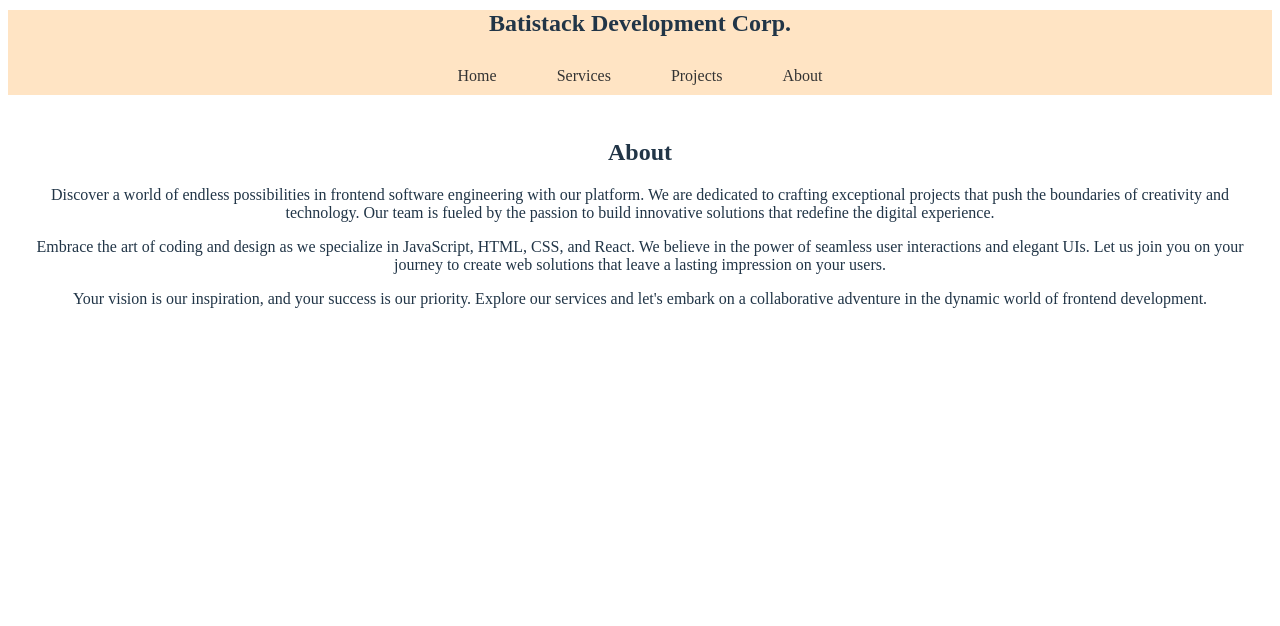
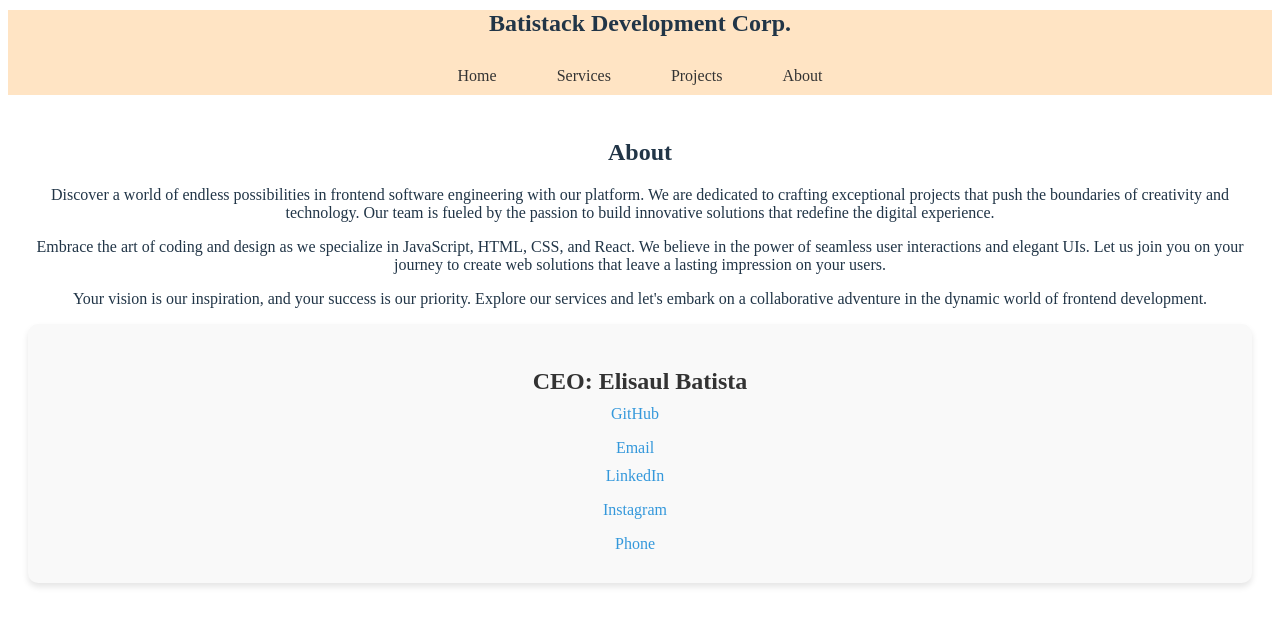
Before and after one commit to Batista0523/Batistack-Web, a React (Vite) app: page /about in a window 1280 px wide. Shown: the top 626 px of the page. Built offline with nearby package versions, Linux system fonts and the light colour scheme.

Commit message:
added more about

```diff
--- a/package.json
+++ b/package.json
@@ -11,6 +11,7 @@
   },
   "dependencies": {
     "axios": "^1.5.0",
+    "font-awesome": "^4.7.0",
     "react": "^18.2.0",
     "react-dom": "^18.2.0",
     "react-router-dom": "^6.16.0"
--- a/src/components/About.jsx
+++ b/src/components/About.jsx
@@ -1,5 +1,4 @@
 import React from "react";
-import { Link } from "react-router-dom";
 import "./about.css";
 
 const About = () => {
@@ -24,6 +23,40 @@ const About = () => {
         Explore our services and let's embark on a collaborative adventure in
         the dynamic world of frontend development.
       </p>
+      <div className="ceo-info">
+        <h3>CEO: Elisaul Batista</h3>
+        <a
+          href="https://github.com/Batista0523"
+          target="_blank"
+          rel="noopener noreferrer"
+        >
+          GitHub
+        </a>
+        <p>
+         {" "}
+          <a href="mailto:elisaulbatista@pursuit.org">
+            Email
+          </a>
+        </p>
+        <a
+          href="https://www.linkedin.com/in/elisaul-batista/"
+          target="_blank"
+          rel="noopener noreferrer"
+        >
+          LinkedIn
+        </a>
+        <p>
+      <a href="https://instagram.com/bati.stack?igshid=MzMyNGUyNmU2YQ==" target="_blank" rel="noopener noreferrer">
+          <i className="fab fa-instagram"></i> Instagram
+        </a>
+      </p>
+        <p>
+   {" "}
+    <a href="tel:+19295572527">
+     Phone
+    </a>
+  </p>
+      </div>
     </div>
   );
 };
--- a/src/components/about.css
+++ b/src/components/about.css
@@ -40,6 +40,36 @@
     color: #333;
 }
 
+.ceo-info {
+    background-color: #f9f9f9;
+    padding: 20px;
+    border-radius: 10px;
+    box-shadow: 0 4px 6px rgba(0, 0, 0, 0.1);
+    text-align: center;
+  }
+
+  .ceo-info h3 {
+    font-size: 24px;
+    font-weight: bold;
+    margin-bottom: 10px;
+    color: #333;
+  }
+
+  .ceo-info p {
+    margin-bottom: 10px;
+  }
+
+  .ceo-info a {
+    text-decoration: none;
+    color: #3498db;
+    margin-right: 10px;
+  }
+
+  .ceo-info a:hover {
+    color: #2980b9;
+  }
+
+
   @media (min-width: 768px) {
     .nav-links {
       flex-direction: row;
```
Also changed, not shown: 1 other file (tests, documents, lock files or other folders).
